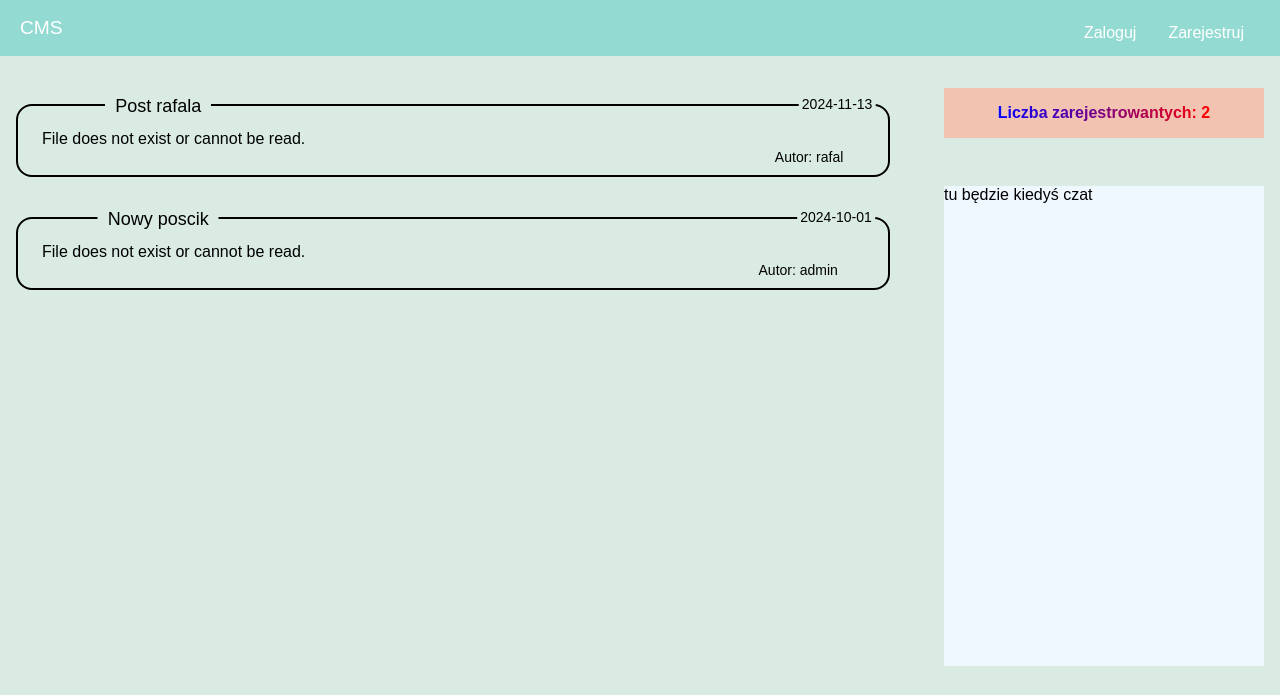
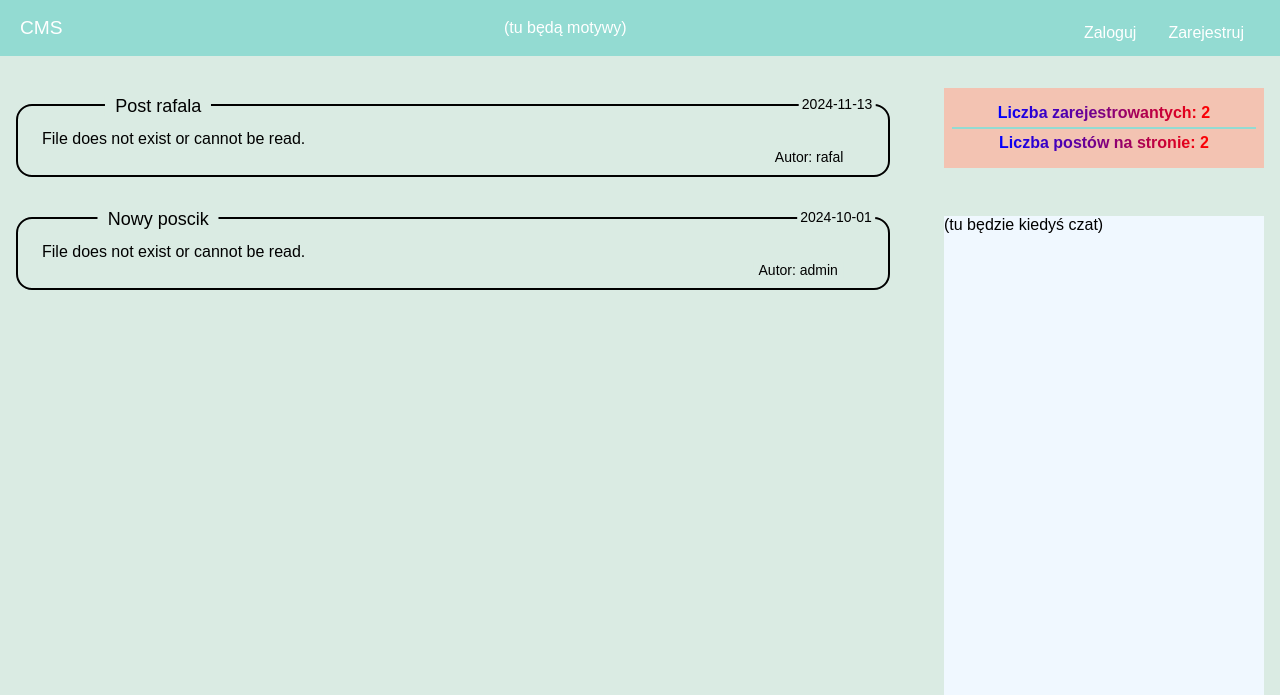
Before and after one commit to Rafistefek2/cms, a PHP site: page / in a window 1280 px wide. Shown: the top 695 px of the page. Run offline with PHP 8.4, Linux system fonts and the light colour scheme; data comes from the database, SQL or seed files in the repository.

Commit message:
ostatnie zmiany na dzis

```diff
--- a/importy/header.php
+++ b/importy/header.php
@@ -1,24 +1,21 @@
 <!DOCTYPE html>
 <html lang="pl">
+
 <head>
     <meta charset="UTF-8">
     <meta name="viewport" content="width=device-width, initial-scale=1.0">
     <title>CMS</title>
     <!-- Font Awesome -->
-    <link
-        rel="stylesheet"
-        href="https://cdnjs.cloudflare.com/ajax/libs/font-awesome/6.0.0/css/all.min.css"
-    />
+    <link rel="stylesheet" href="https://cdnjs.cloudflare.com/ajax/libs/font-awesome/6.0.0/css/all.min.css" />
     <!-- Google Fonts Roboto -->
-    <link
-        rel="stylesheet"
-        href="https://fonts.googleapis.com/css2?family=Roboto:wght@300;400;500;700;900&display=swap"
-    />
+    <link rel="stylesheet"
+        href="https://fonts.googleapis.com/css2?family=Roboto:wght@300;400;500;700;900&display=swap" />
     <!-- Styleeee -->
-    <link rel="stylesheet" href="/cms/css/general.css" />       <!-- ogólne elementy strony -->
-    <link rel="stylesheet" href="/cms/css/menu.css" />      <!-- style do górnej części strony -->
-    <link rel="stylesheet" href="/cms/css/tosty.css"/>      <!-- style do tosta -->
+    <link rel="stylesheet" href="/cms/css/general.css" /> <!-- ogólne elementy strony -->
+    <link rel="stylesheet" href="/cms/css/menu.css" /> <!-- style do górnej części strony -->
+    <link rel="stylesheet" href="/cms/css/tosty.css" /> <!-- style do tosta -->
 </head>
+
 <body>
     <?php
     if ($stm = $connect->prepare('SELECT COUNT(ID) as liczbaUzytkownikow FROM users WHERE is_admin != 1;')) {
@@ -33,6 +30,9 @@
         <nav>
             <a href="/cms/" class="pagelogo">CMS</a>
             <button id="menu-button" aria-expanded="false"><i class="fas fa-bars"></i></button>
+            <div class="themes">
+                (tu będą motywy)
+            </div>
             <ul id="menu">
 
                 <?php
--- a/index.php
+++ b/index.php
@@ -12,6 +12,25 @@ include('importy/MarkdownParser.php');
         // var_dump( $result->fetch_assoc() );
         $usersnum = $result->fetch_assoc();
     }
+    if (isset($_SESSION['username'])) {
+        if ($stm = $connect->prepare('SELECT COUNT(ID) as liczbaPostow FROM posts')) {
+            $stm->execute();
+
+            $result = $stm->get_result();
+            // var_dump( $result->fetch_assoc() );
+            $postsnum = $result->fetch_assoc();
+        }
+    }
+    else {
+        if ($stm = $connect->prepare('SELECT COUNT(ID) as liczbaPostow FROM posts WHERE private = 0')) {
+            $stm->execute();
+
+            $result = $stm->get_result();
+            // var_dump( $result->fetch_assoc() );
+            $postsnum = $result->fetch_assoc();
+        }
+    }
+
 
 if ($stm = $connect->prepare('SELECT * FROM posts JOIN users ON users.ID = posts.autor ORDER BY posts.added DESC;')) {
     $stm->execute();
@@ -52,9 +71,7 @@ if ($stm = $connect->prepare('SELECT * FROM posts JOIN users ON users.ID = posts
                                 }
                             ?>
                 </div>
-                            <?php if (!$isPrivate) { ?>
                 <button class="btn-show">czytaj więcej</button>
-                            <?php } ?>
             </div>
             <?php }
                     $postCounter++;     //? zwiększa counter
@@ -62,7 +79,13 @@ if ($stm = $connect->prepare('SELECT * FROM posts JOIN users ON users.ID = posts
         </div>
         <div class="right">
             <div class="info">
-                <span class="gradient-text">Liczba zarejestrowantych: <?php echo $usersnum['liczbaUzytkownikow']?></span>
+                <span class="gradient-text">Liczba zarejestrowantych:
+                    <?php echo $usersnum['liczbaUzytkownikow']?>
+                </span>
+                <hr>
+                <span class="gradient-text">Liczba postów na stronie:
+                    <?php echo $postsnum['liczbaPostow']?>
+                </span>
                 <?php
                     if (isset($_SESSION['username'])) {
                         ?>
@@ -73,7 +96,7 @@ if ($stm = $connect->prepare('SELECT * FROM posts JOIN users ON users.ID = posts
                 ?>
             </div>
             <div class="czat">
-                tu będzie kiedyś czat
+                (tu będzie kiedyś czat)
             </div>
         </div>
     </div>
```
Also changed, not shown: usersposts/2/post_w_jednej_lini.md (added, +1 -0 lines), usersposts/2/prywatny_post.md (added, +2 -0 lines). Lines whose indentation alone changed are shown as unchanged.
